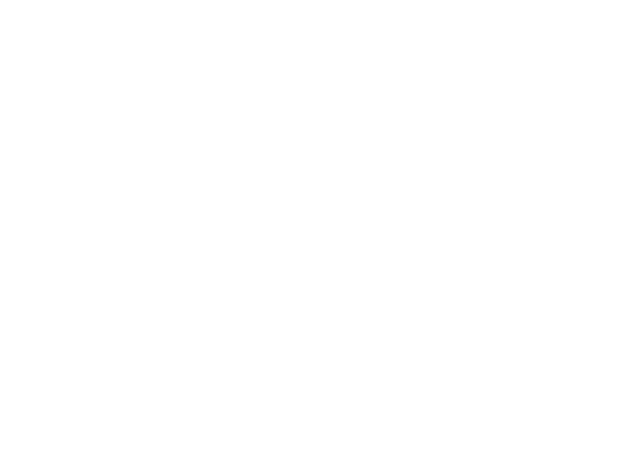
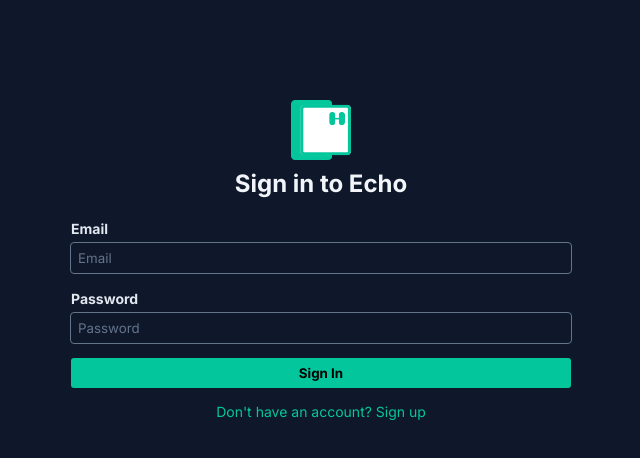
Before and after one commit to markcalendario/echo, a React (Vite) app in the folder client/: page / in a window 1280 px wide. Shown: the top 458 px of the page, without its empty margins (319-959 px from the left). Built offline with nearby package versions, Linux system fonts and the light colour scheme.

Commit message:
feat: add login

```diff
--- a/client/src/App.jsx
+++ b/client/src/App.jsx
@@ -1,7 +1,45 @@
-import { Fragment } from "react";
+import styles from "./App.module.scss";
+import Button from "./components/Button/Button.jsx";
+import Input from "./components/Input/Input.jsx";
 
+// Login Page
 function App() {
-  return <Fragment></Fragment>;
+  return (
+    <section className={styles.login}>
+      <div className={styles.container}>
+        <div className={styles.wrapper}>
+          <div className={styles.box}>
+            <div className={styles.top}>
+              <img
+                src="/assets/logo/primary.svg"
+                alt="echo"
+              />
+              <h1 className={styles.title}>Sign in to Echo</h1>
+            </div>
+            <form>
+              <Input
+                id="email"
+                name="email"
+                placeholder="Email"
+              />
+              <Input
+                id="password"
+                name="password"
+                type="password"
+                placeholder="Password"
+              />
+              <Button>Sign In</Button>
+              <a
+                className={styles.signUpBtn}
+                href="/register">
+                Don't have an account? Sign up
+              </a>
+            </form>
+          </div>
+        </div>
+      </div>
+    </section>
+  );
 }
 
 export default App;
--- /dev/null
+++ b/client/src/App.module.scss
@@ -0,0 +1,37 @@
+@use "./styles/abstracts/variables-colors" as colors;
+@use "./styles/utils/responsive" as responsive;
+
+.login {
+  .container {
+    @include responsive.container;
+
+    .wrapper {
+      padding: 100px 0;
+      max-width: 500px;
+      margin: auto;
+
+      .top {
+        text-align: center;
+
+        img {
+          width: 60px;
+        }
+
+        h1 {
+          margin-top: 5px;
+        }
+      }
+
+      form {
+        margin-top: 20px;
+        display: flex;
+        flex-direction: column;
+        gap: 15px;
+
+        .signUpBtn {
+          text-align: center;
+        }
+      }
+    }
+  }
+}
--- /dev/null
+++ b/client/src/components/Button/Button.jsx
@@ -0,0 +1,14 @@
+import styles from "./Button.module.scss";
+
+export default function Button({ className, id, onClick, children }) {
+  const classes = [className, styles.button].join(" ");
+
+  return (
+    <button
+      id={id}
+      onClick={onClick}
+      className={classes}>
+      {children}
+    </button>
+  );
+}
--- /dev/null
+++ b/client/src/components/Button/Button.module.scss
@@ -0,0 +1,10 @@
+@use "../../styles/abstracts/variables-colors" as colors;
+
+.button {
+  background-color: colors.$primary;
+  padding: 7px 14px;
+  border-radius: 3px;
+  border: 0;
+  font-weight: bold;
+  cursor: pointer;
+}
--- /dev/null
+++ b/client/src/components/Input/Input.jsx
@@ -0,0 +1,16 @@
+import styles from "./Input.module.scss";
+
+export default function Input({ id, placeholder, value, name, type }) {
+  return (
+    <div className={styles.input}>
+      <label htmlFor={id}>{placeholder}</label>
+      <input
+        name={name}
+        type={type}
+        value={value}
+        className={styles.input}
+        placeholder={placeholder}
+      />
+    </div>
+  );
+}
--- /dev/null
+++ b/client/src/components/Input/Input.module.scss
@@ -0,0 +1,26 @@
+@use "../../styles/abstracts/variables-colors" as colors;
+
+.input {
+  label {
+    font-weight: bold;
+  }
+
+  input {
+    margin-top: 5px;
+    padding: 7px;
+    width: 100%;
+    border: 0;
+    border-radius: 3px;
+    background-color: transparent;
+    color: colors.$white;
+    outline: 1px solid colors.$slate-5;
+
+    &:focus {
+      outline: 2px solid colors.$primary;
+    }
+
+    &::placeholder {
+      color: colors.$slate-5;
+    }
+  }
+}
--- a/client/src/styles/abstracts/_variables-colors.scss
+++ b/client/src/styles/abstracts/_variables-colors.scss
@@ -21,11 +21,11 @@ $orange-variant: #c2410c;
 $yellow: #fbbf24;
 $yellow-variant: #d97706;
 
-$green: #16a34a;
-$green-variant: #166534;
+$green: #04c69d;
+$green-variant: #02a884;
 
 $blue: #2563eb;
 $blue-variant: #1e40af;
 
-$primary: $blue;
-$primary-variant: $blue-variant;
+$primary: $green;
+$primary-variant: $green-variant;
--- a/client/src/styles/base/_reset.scss
+++ b/client/src/styles/base/_reset.scss
@@ -1,3 +1,5 @@
+@use "../abstracts/variables-colors" as colors;
+
 * {
   padding: 0;
   margin: 0;
@@ -7,3 +9,7 @@
 html {
   scroll-behavior: smooth;
 }
+
+body {
+  background-color: colors.$slate-9;
+}
--- a/client/src/styles/base/_typography.scss
+++ b/client/src/styles/base/_typography.scss
@@ -6,9 +6,10 @@
 }
 
 p,
-a {
+a,
+label {
   font-size: 14px;
-  color: colors.$slate-7;
+  color: colors.$slate-2;
 }
 
 h1,
@@ -17,7 +18,7 @@ h3,
 h4,
 h5,
 h6 {
-  color: colors.$slate-8;
+  color: colors.$slate-1;
 }
 
 a {
--- a/client/src/styles/utils/_responsive.scss
+++ b/client/src/styles/utils/_responsive.scss
@@ -1,4 +1,4 @@
-@use "../abstracts/mixins-screens" as screens;
+@use "./mixins-screens" as screens;
 
 /* CONTAINERS */
 
```
Also changed, not shown: client/public/assets/logo/primary.svg (added).
